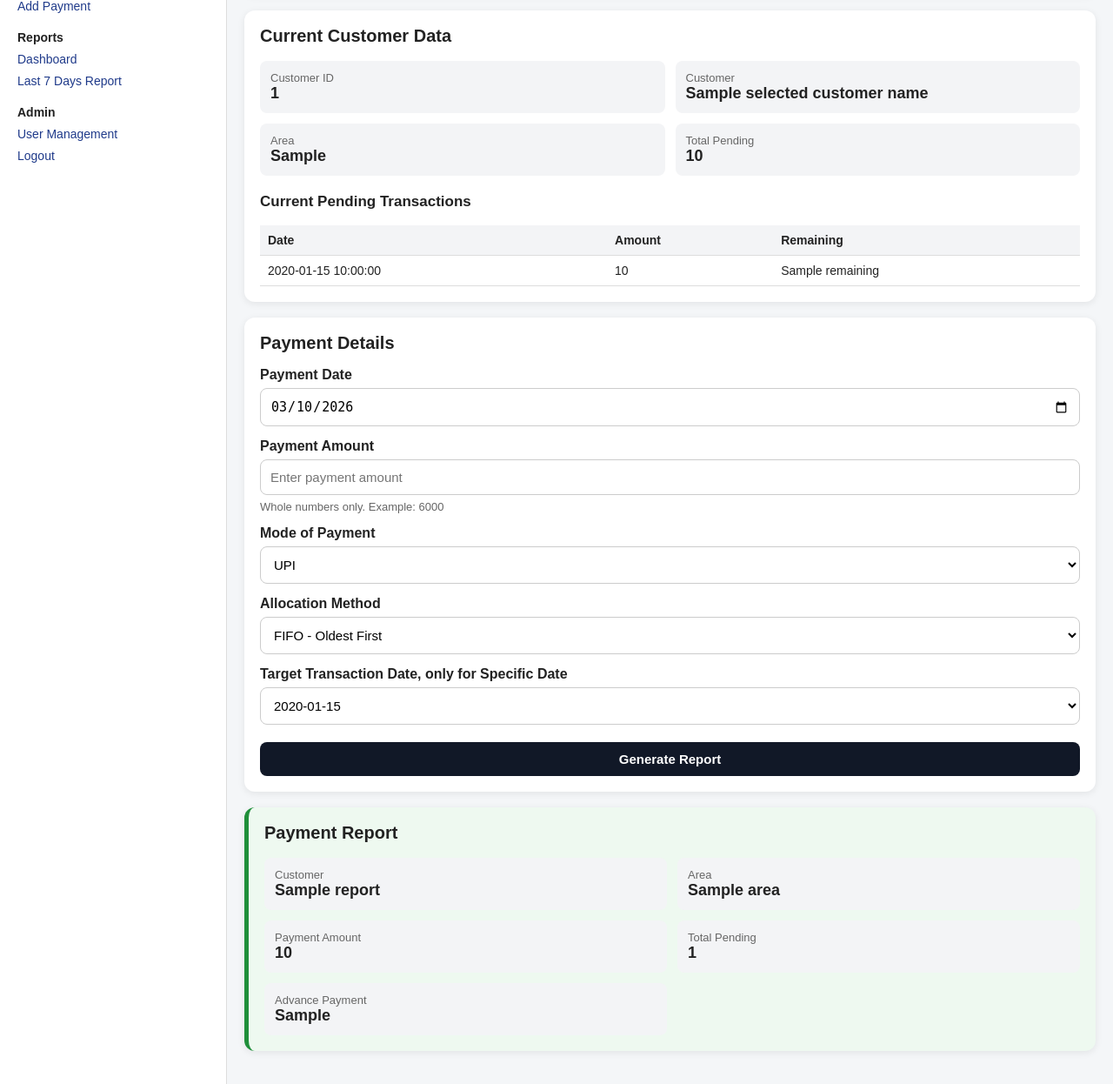
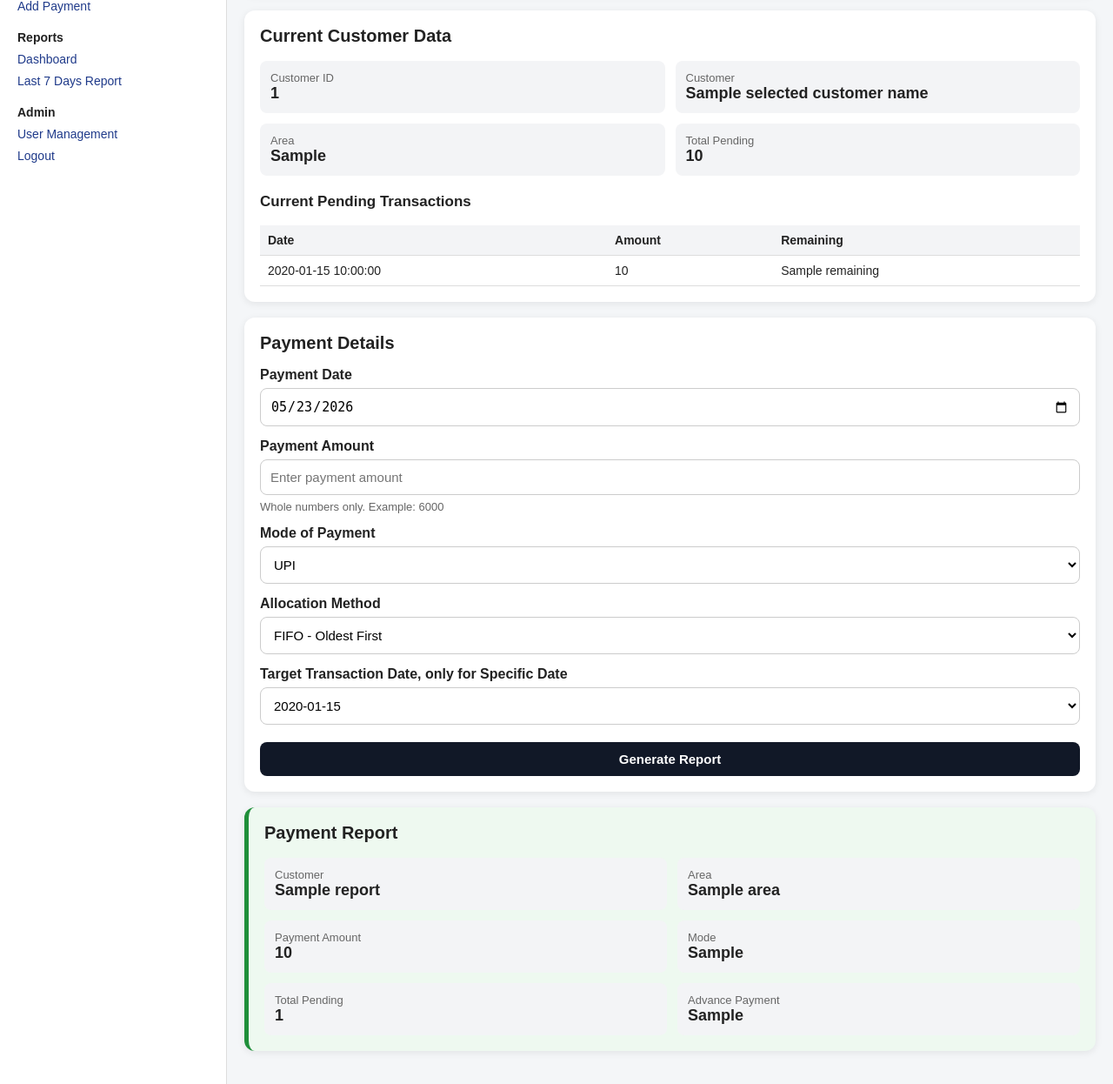
Before and after one commit to zakedge/sf1-receivables-ledger, a FastAPI app: template templates/add_payment.html in a window 1280 px wide. Shown: the part 339-1585 px from the top of the page at 87% size. Run offline with FastAPI, Linux system fonts and the light colour scheme; the template is opened without the code that fills it: most values are stand-ins (such as "Sample title", 1, 10 or a date in 2020).

Commit message:
Default payment date to today and show payment mode in report

```diff
--- a/templates/add_payment.html
+++ b/templates/add_payment.html
@@ -97,7 +97,7 @@
         <input type="hidden" name="customer_id" value="{{ selected_customer_id }}">
 
         <label for="payment_date">Payment Date</label>
-        <input type="date" name="payment_date" id="payment_date" value="2026-03-10" required>
+        <input type="date" name="payment_date" id="payment_date" required>
 
         <label for="payment_amount">Payment Amount</label>
         <input
@@ -159,6 +159,11 @@
         </div>
 
         <div class="summary-box">
+            <span>Mode</span>
+            <strong>{{ report.payment_mode }}</strong>
+        </div>
+
+        <div class="summary-box">
             <span>Total Pending</span>
             <strong>{{ report.total_pending }}</strong>
         </div>
@@ -170,4 +175,19 @@
     </div>
 </div>
 {% endif %}
+
+<script>
+    document.addEventListener("DOMContentLoaded", function () {
+        var paymentDateInput = document.getElementById("payment_date");
+
+        if (paymentDateInput && !paymentDateInput.value) {
+            var today = new Date();
+            var yyyy = today.getFullYear();
+            var mm = String(today.getMonth() + 1).padStart(2, "0");
+            var dd = String(today.getDate()).padStart(2, "0");
+
+            paymentDateInput.value = yyyy + "-" + mm + "-" + dd;
+        }
+    });
+</script>
 {% endblock %}
```
